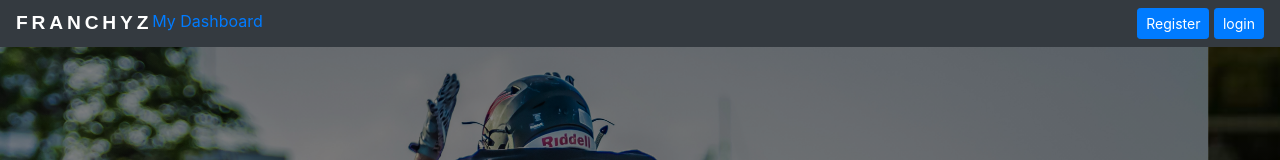
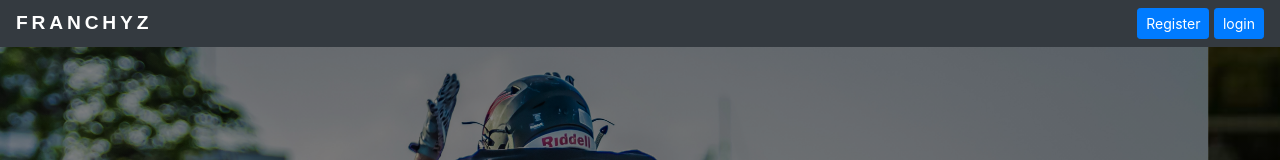
Before and after one commit to mariannehbt/Franchyz, a React (Create React App) app: page / in a window 1280 px wide. Shown: the top 160 px of the page. Built offline with nearby package versions, Linux system fonts and the light colour scheme; what webfontloader would draw is missing.

Commit message:
conditional rend on mydashboard link

```diff
--- a/src/components/layouts/navbar.jsx
+++ b/src/components/layouts/navbar.jsx
@@ -31,6 +31,16 @@ function Navbar(){
     setAuthNav(ans)
   }
 
+  function myDashboard() {
+    if (isAuth) {
+      return (
+        <li className="nav-item active">
+          <Link to="/dashboardAdmin"> My Dashboard </Link>
+        </li>
+      )
+    }
+  }
+
   return(
     <>
       <nav className="navbar navbar-expand-sm bg-dark navbar-dark">
@@ -38,9 +48,7 @@ function Navbar(){
           <li className="">
             <Link to="/" className="logo">FRANCHYZ</Link>
           </li>
-          <li className="nav-item active">
-            <Link to="/dashboardAdmin"> My Dashboard </Link>
-          </li>
+            {myDashboard()}
         </ul>
         <div id='authNav'>
           {authNav}
```
